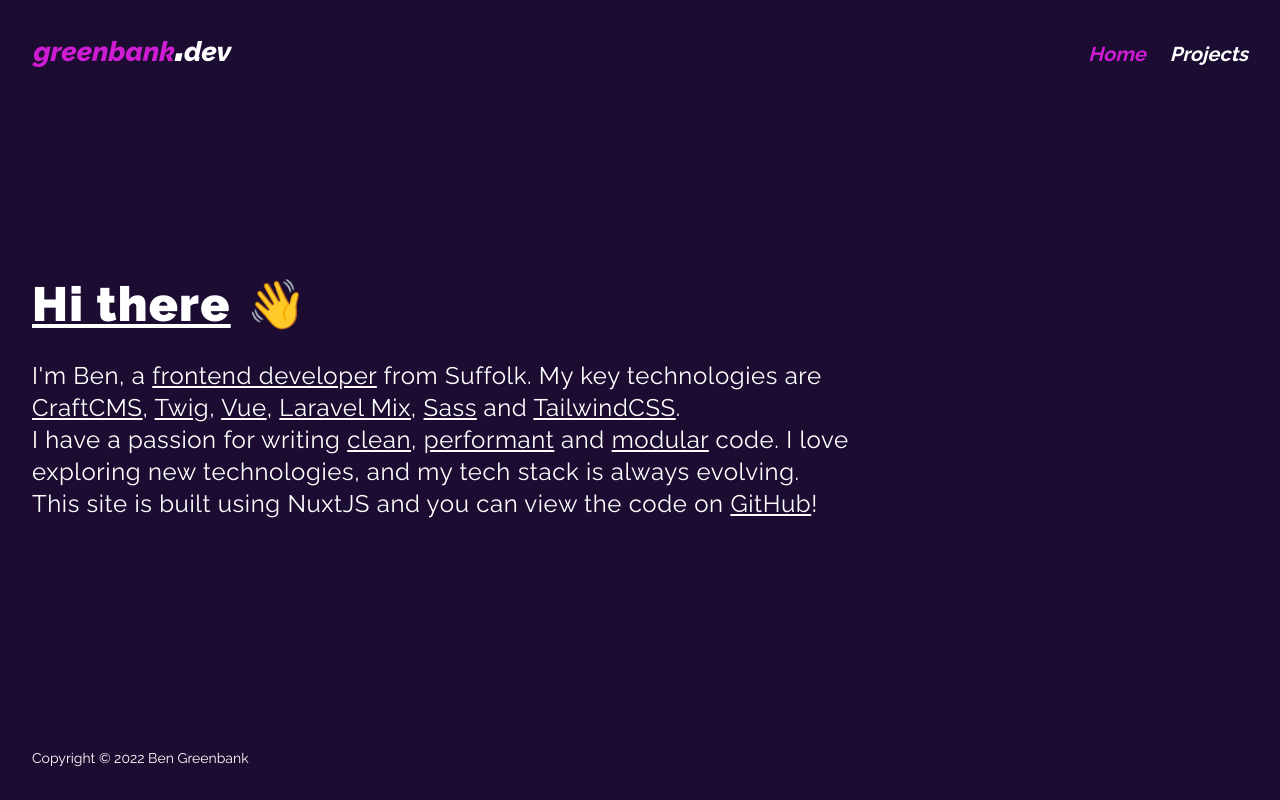
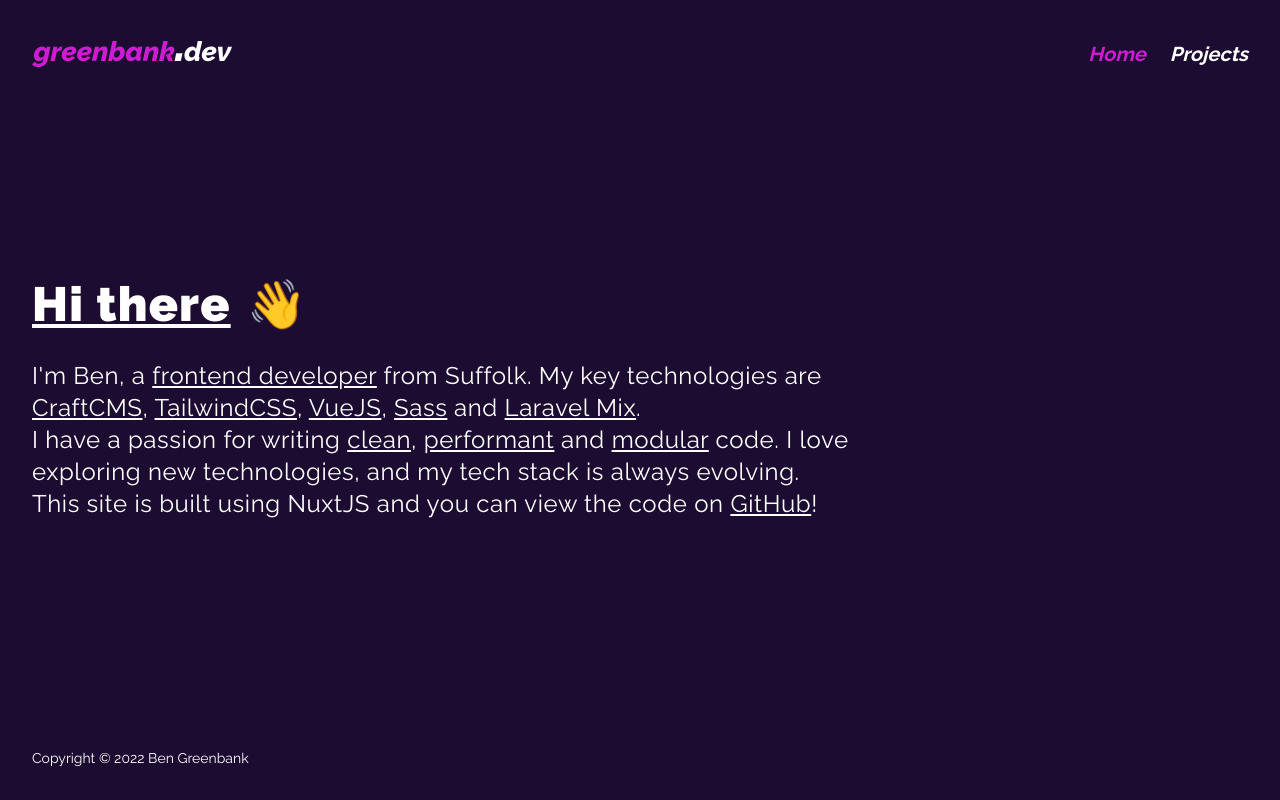
Before and after one commit to bengreenbank/showcase, a Nuxt app: page / in a window 1280 px wide. Built offline with nearby package versions, Linux system fonts and the light colour scheme.

Commit message:
Rearranged technologies

```diff
--- a/components/Introduction.vue
+++ b/components/Introduction.vue
@@ -13,8 +13,8 @@
         class="mb-6 text-2xl !leading-relaxed tracking-wide underline-offset-4 lg:max-w-4xl"
       >
         I'm Ben, a <u>frontend developer</u> from Suffolk. My key technologies
-        are <u>CraftCMS</u>, <u>Twig</u>, <u>Vue</u>, <u>Laravel Mix</u>,
-        <u>Sass</u> and <u>TailwindCSS</u>.
+        are <u>CraftCMS</u>, <u>TailwindCSS</u>, <u>VueJS</u>, <u>Sass</u> and
+        <u>Laravel Mix</u>.
 
         <br class="mb-8" />
 
```
